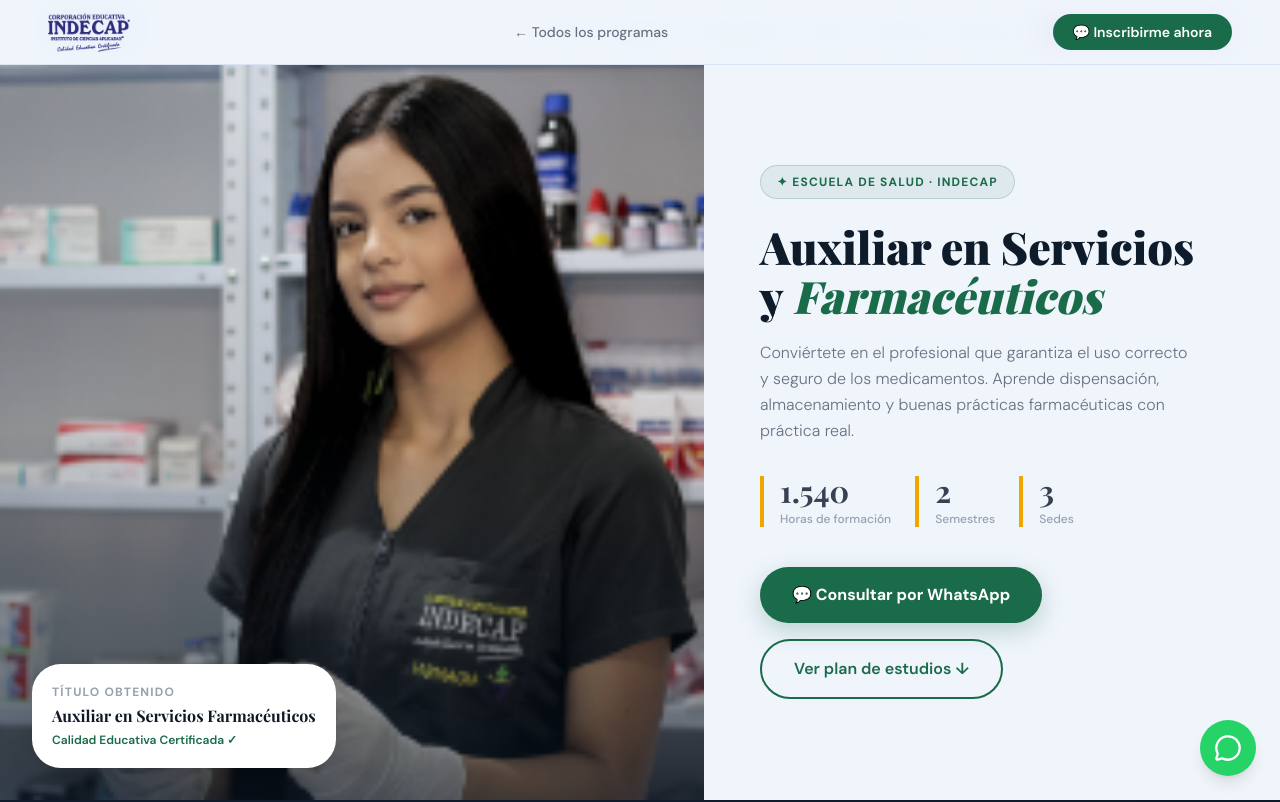
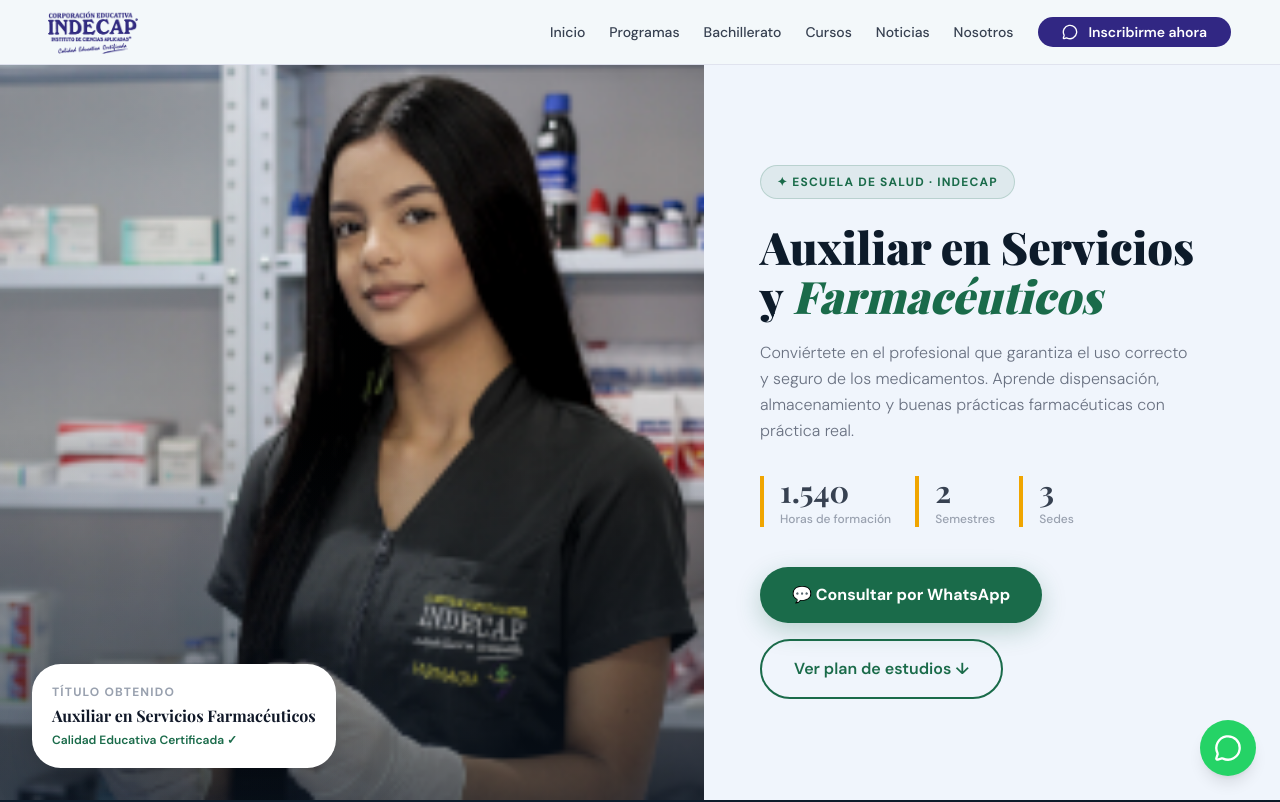
Before and after one commit to camilo2236/indecap-web, a Next.js app: page /programas/farmacia in a window 1280 px wide. Shown: the top 802 px of the page. Built offline with nearby package versions, Linux system fonts and the light colour scheme.

Commit message:
Fix: corregir errores de build

```diff
--- a/next.config.ts
+++ b/next.config.ts
@@ -1,7 +1,6 @@
 import type { NextConfig } from "next";
 
 const nextConfig: NextConfig = {
-  output: "export",
   images: {
     unoptimized: true,
   },
--- a/src/components/ProgramPage.tsx
+++ b/src/components/ProgramPage.tsx
@@ -1,4 +1,3 @@
-
 export interface ProgramPageProps {
   titulo: string;
   subtitulo: string;
@@ -35,23 +34,6 @@ export function ProgramPage({
 
   return (
     <main className="min-h-screen" style={{ fontFamily: "var(--font-dm-sans, sans-serif)" }}>
-
-      {/* NAV */}
-      <nav className="fixed top-0 left-0 right-0 z-[200] flex items-center justify-between px-6 py-3 lg:px-12"
-        style={{ background: "rgba(240,245,252,0.95)", backdropFilter: "blur(14px)", borderBottom: "1px solid rgba(26,92,168,0.1)" }}>
-        <a href="/">
-          {/* eslint-disable-next-line @next/next/no-img-element */}
-          <img src="/images/logo.png" alt="INDECAP" className="h-10" />
-        </a>
-        <a href="/#programas" className="text-sm font-medium text-gray-500 hover:text-gray-800">
-          ← Todos los programas
-        </a>
-        <a href={waUrl} target="_blank" rel="noopener noreferrer"
-          className="rounded-full px-5 py-2 text-sm font-semibold text-white transition-all hover:opacity-90"
-          style={{ backgroundColor: accent }}>
-          💬 Inscribirme ahora
-        </a>
-      </nav>
 
       {/* HERO */}
       <div className="grid min-h-screen pt-16 lg:grid-cols-[55%_45%]">
@@ -241,38 +223,6 @@ export function ProgramPage({
         </div>
       </section>
 
-      {/* FOOTER */}
-      <footer className="px-10 py-14 lg:px-20" style={{ background: "#0D1B2A", color: "rgba(255,255,255,0.55)" }}>
-        <div className="grid gap-10 lg:grid-cols-3">
-          <div>
-            {/* eslint-disable-next-line @next/next/no-img-element */}
-            <img src="/images/logo.png" alt="INDECAP" className="mb-4 h-10 brightness-0 invert" />
-            <p className="text-sm leading-relaxed" style={{ maxWidth: 280 }}>
-              Instituto de Ciencias Aplicadas. Más de 15 años formando técnicos con vocación y excelencia en Antioquia.
-            </p>
-          </div>
-          <div>
-            <div className="mb-4 text-xs font-bold uppercase tracking-widest text-white">Programas</div>
-            <div className="flex flex-col gap-2 text-sm">
-              {["Auxiliar en Enfermería","Cosmetología y Estética","Servicios Farmacéuticos","Auxiliar en Veterinaria","Salud Oral","Peluquería Canina","Excel + IA"].map((p) => (
-                <a key={p} href="/#programas" className="transition-colors hover:text-yellow-400">{p}</a>
-              ))}
-            </div>
-          </div>
-          <div>
-            <div className="mb-4 text-xs font-bold uppercase tracking-widest text-white">Contacto</div>
-            <div className="flex flex-col gap-2 text-sm">
-              <span>📧 indecap@indecap.edu.co</span>
-              <span>📞 (604) 448 4794</span>
-              <span>💬 +57 302 238 9760</span>
-              <span>📍 Medellín · Envigado · Caldas</span>
-            </div>
-          </div>
-        </div>
-        <div className="mt-10 border-t border-white/10 pt-6 text-center text-xs">
-          © 2026 Corporación Educativa INDECAP — Instituto de Ciencias Aplicadas ®
-        </div>
-      </footer>
     </main>
   );
 }
```
Also changed, not shown: 2 other files (tests, documents, lock files or other folders).
